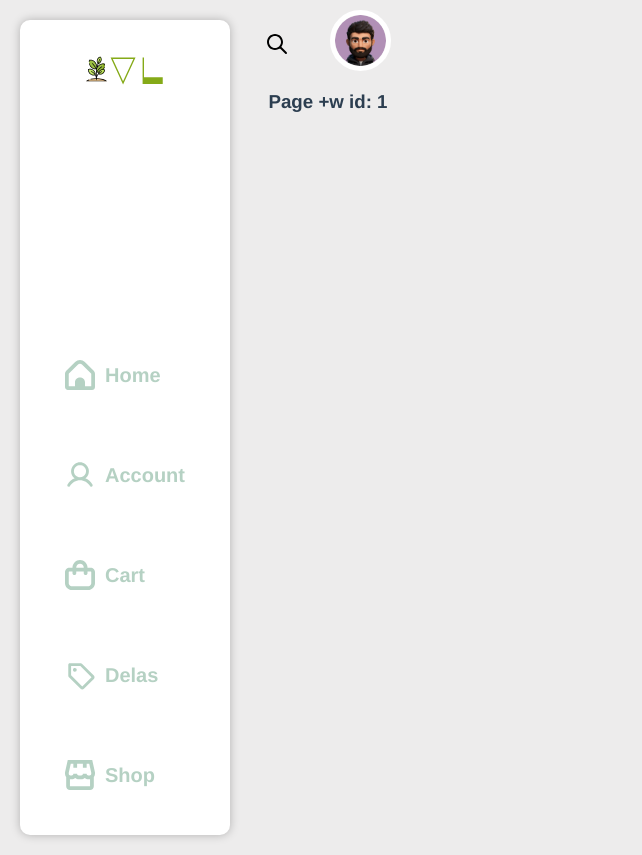
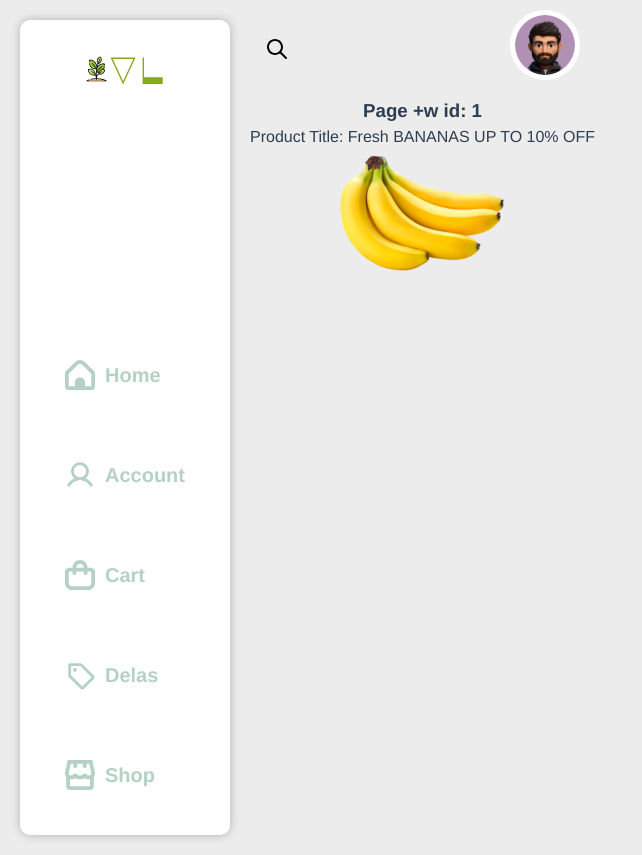
Before and after one commit to genius192x/GreenVill_vue-shop, a Vue app: page /shop/1 in a window 1280 px wide. Shown: the whole page, without its empty margins (0-642 px from the left). Built offline with nearby package versions, Linux system fonts and the light colour scheme.

Commit message:
Добавил работу детальных страниц 0.0

```diff
--- a/src/components/BannerList.vue
+++ b/src/components/BannerList.vue
@@ -6,7 +6,7 @@
 			:space-between="30"
 			:loop="true"
 			:mousewheel="true"
-			:pagination="true"
+			:pagination="{ clickable: true }"
 			:speed="500"
 			:modules="modules"
 			:breakpoints="{
--- a/src/store/bannerModule.js
+++ b/src/store/bannerModule.js
@@ -33,7 +33,9 @@ export const bannerModule = {
 		],
     }),
     getters: {
-
+		getProductById: (state) => (id) => {
+			return state.banners.find(product => product.id === id);
+		}
     },
     mutations: {
 
--- a/src/views/Product.vue
+++ b/src/views/Product.vue
@@ -1,12 +1,32 @@
 <template>
 	<div>
-		<h3> Page +w id: {{ $route.params.id }}  </h3>
+		<h3> Page +w id: {{ productId }}  </h3>
+		<div>
+			<p>Product Title: {{ product.title }}</p>
+			<img :src="getImgUrl(product.img)" alt="Product Image">
+		</div>
 	</div>
 </template>
 
 <script>
+import {mapState, mapGetters, mapActions, mapMutations} from 'vuex'
 	export default {
-
+		methods:{
+			getImgUrl(pic) {
+				return require('../assets/vegetables/' + pic);
+			},
+		},
+		computed: {
+			...mapGetters({
+				getProductById: 'banner/getProductById',
+			}),
+			productId() {
+				return +this.$route.params.id;
+			},
+			product() {
+				return this.getProductById(this.productId);
+			}
+		}
 
 	}
 </script>
```
